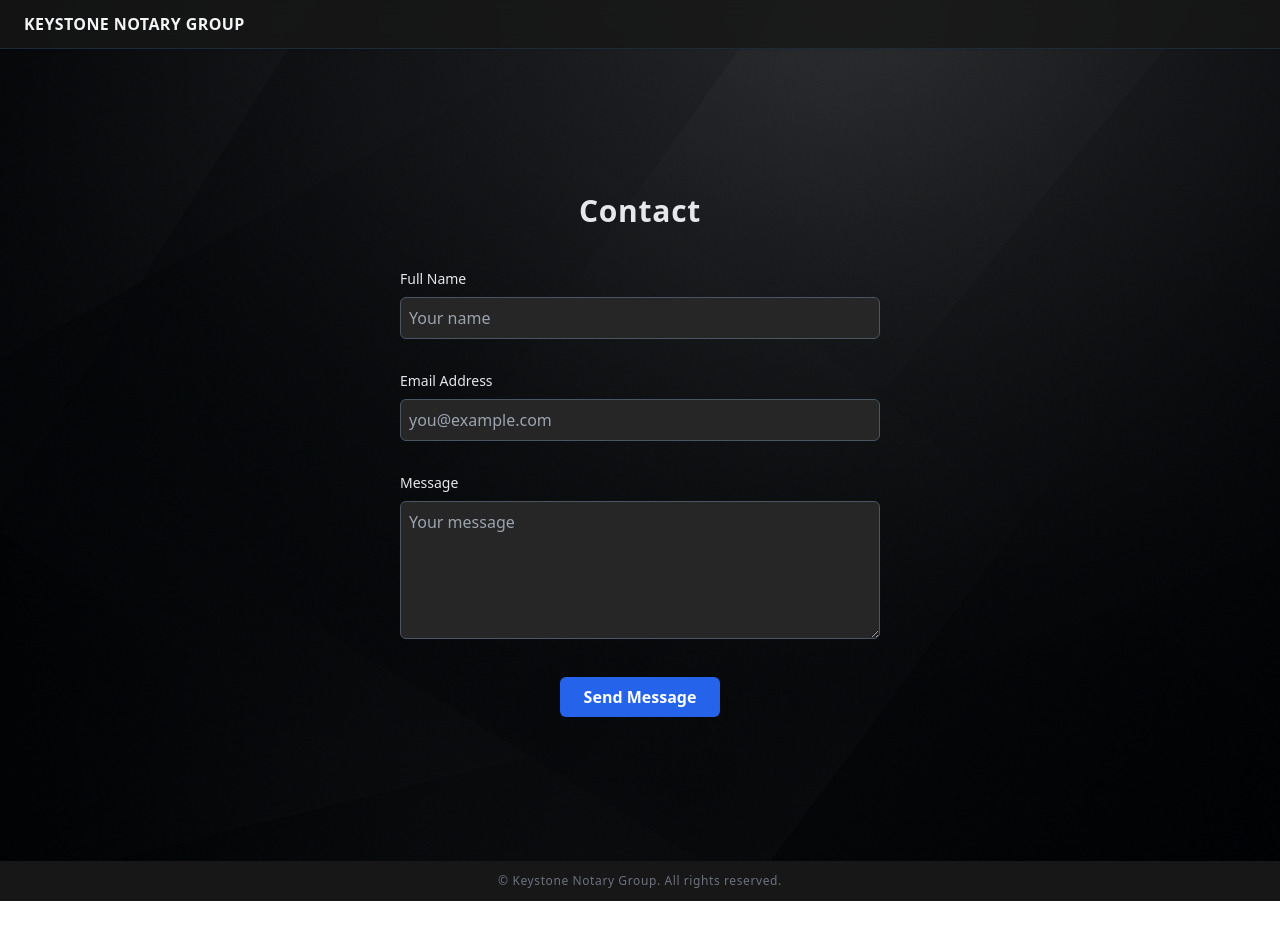
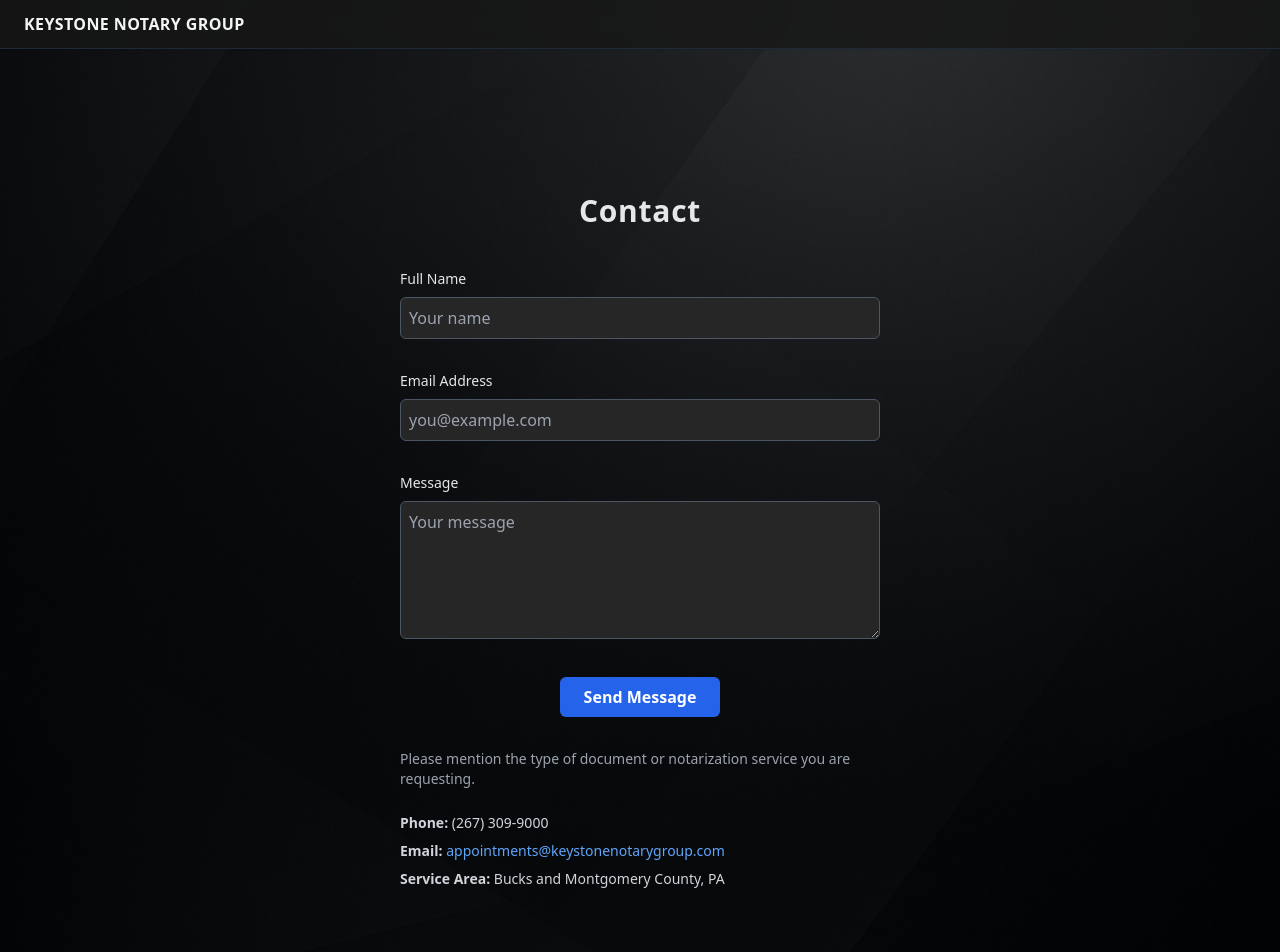
Before and after one commit to BikerViking/keystone-site, a React (Create React App) app: page /contact in a window 1280 px wide. Shown: the top 952 px of the page. Before the commit the page ends 901 px from the top, so only its background shows below. Built offline with nearby package versions, Linux system fonts and the light colour scheme.

Commit message:
Add note and contact info to Contact page

```diff
--- a/src/pages/contact.jsx
+++ b/src/pages/contact.jsx
@@ -62,6 +62,27 @@ export default function ContactPage() {
             </button>
           </div>
         </form>
+        {/* Additional instructions and contact information */}
+        <p className="mt-8 text-sm text-gray-400">
+          Please mention the type of document or notarization service you are requesting.
+        </p>
+        <div className="mt-6 space-y-2 text-sm text-gray-300">
+          <p>
+            <strong>Phone:</strong> (267) 309-9000
+          </p>
+          <p>
+            <strong>Email:</strong>{" "}
+            <a
+              href="mailto:appointments@keystonenotarygroup.com"
+              className="text-blue-400 hover:text-blue-300"
+            >
+              appointments@keystonenotarygroup.com
+            </a>
+          </p>
+          <p>
+            <strong>Service Area:</strong> Bucks and Montgomery County, PA
+          </p>
+        </div>
       </section>
     </LayoutWrapper>
   );
```
